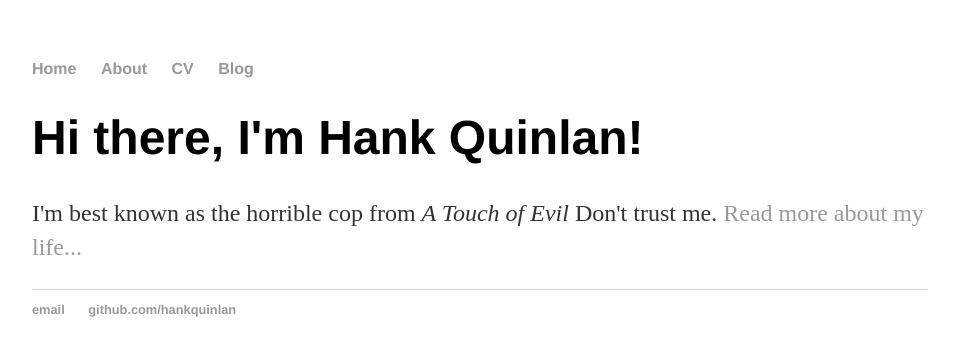
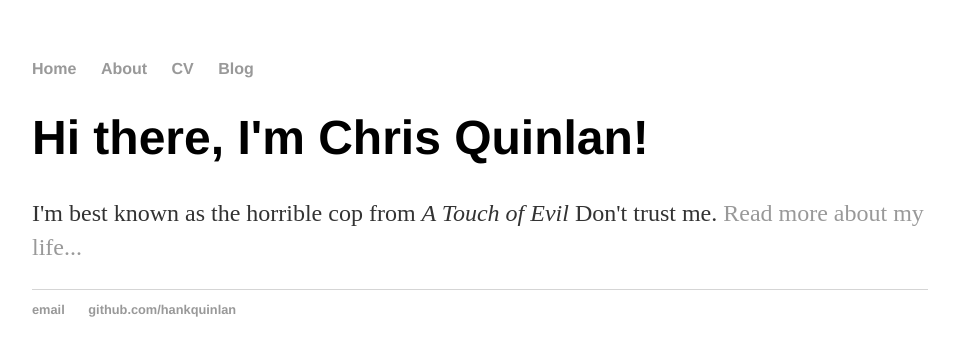
Before and after one commit to etikaj-digital/spp-website, a Jekyll site: the page built from index.html, in a window 1280 px wide. Shown: the top 356 px of the page, without its empty margins (160-1115 px from the left). Built offline with Jekyll 4.4.1, drawn with Linux system fonts in a browser that asks for light colours.

Commit message:
Update index.html

```diff
--- a/index.html
+++ b/index.html
@@ -3,6 +3,6 @@ layout: default
 title: Hank Quinlan, Horrible Cop
 ---
 <div class="blurb">
-	<h1>Hi there, I'm Hank Quinlan!</h1>
+	<h1>Hi there, I'm Chris Quinlan!</h1>
 	<p>I'm best known as the horrible cop from <em>A Touch of Evil</em> Don't trust me. <a href="/about">Read more about my life...</a></p>
 </div><!-- /.blurb -->
```
